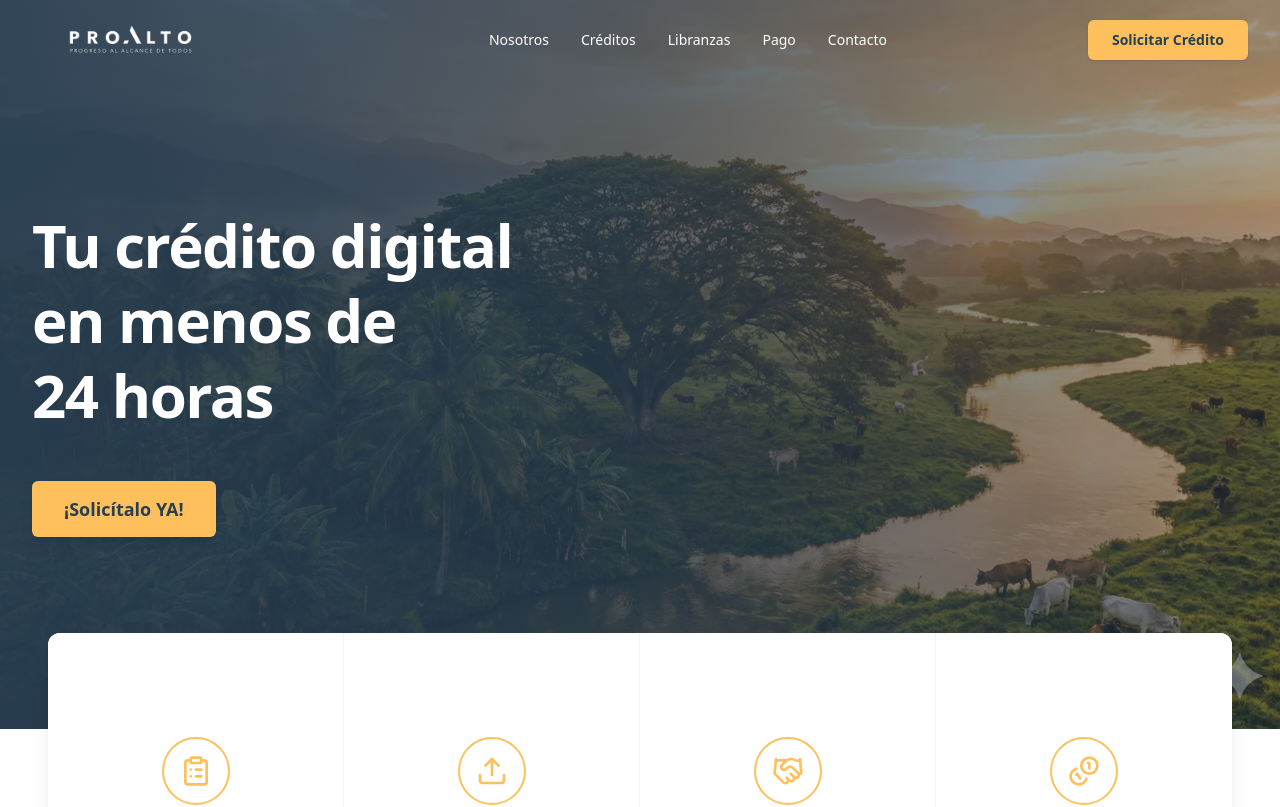
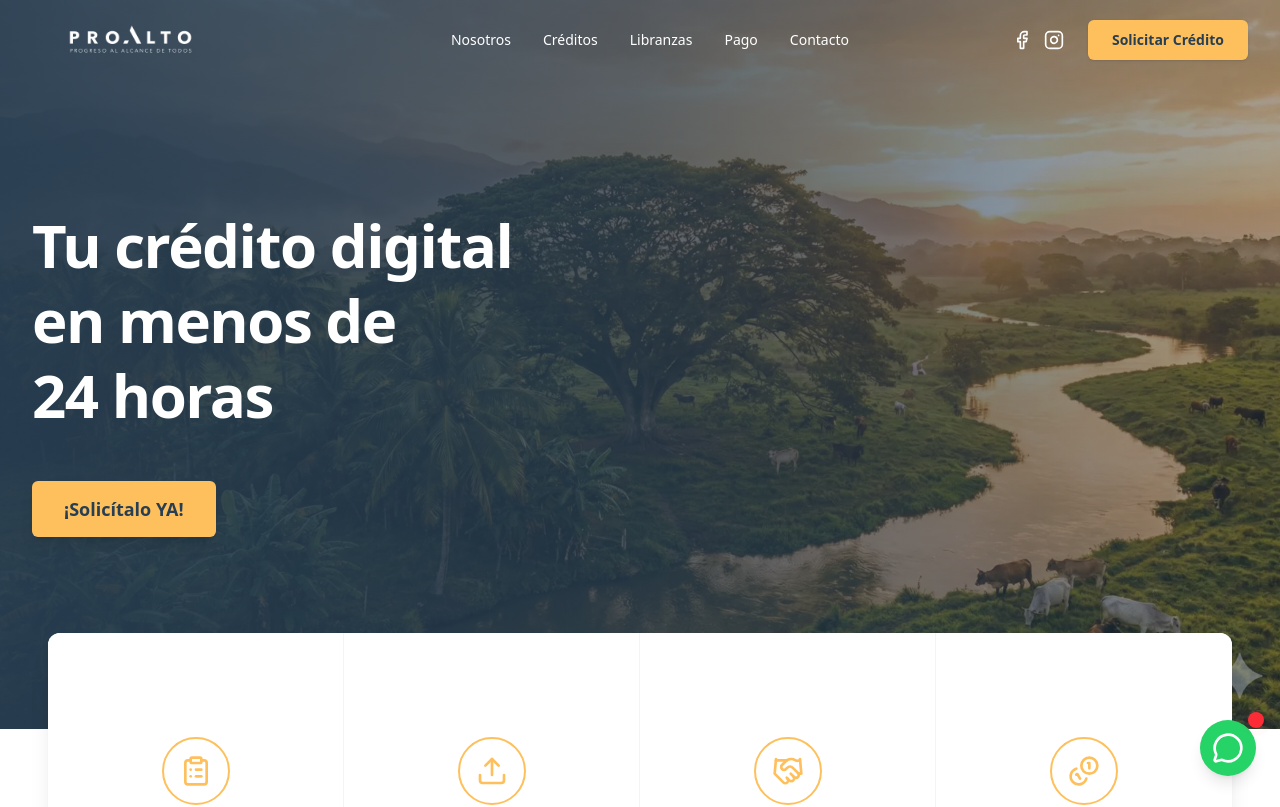
Before and after one commit to Ban68/proalto, a Next.js app: page / in a window 1280 px wide. Shown: the top 807 px of the page. Built offline with nearby package versions, Linux system fonts and the light colour scheme.

Commit message:
feat: add social media buttons (navbar + floating whatsapp)

```diff
--- a/app/layout.tsx
+++ b/app/layout.tsx
@@ -2,6 +2,7 @@ import type { Metadata } from "next";
 import { Outfit } from "next/font/google";
 import "./globals.css";
 import { cn } from "@/lib/utils";
+import { FloatingWhatsApp } from "@/components/ui/floating-whatsapp";
 
 const outfit = Outfit({
   subsets: ["latin"],
@@ -27,7 +28,8 @@ export default function RootLayout({
         )}
       >
         {children}
+        <FloatingWhatsApp />
       </body>
-    </html>
+    </html >
   );
 }
--- a/components/layout/navbar.tsx
+++ b/components/layout/navbar.tsx
@@ -3,7 +3,7 @@
 import { useState, useEffect } from "react";
 import Image from "next/image";
 import Link from "next/link";
-import { Menu } from "lucide-react";
+import { Menu, Facebook, Instagram } from "lucide-react";
 import { cn } from "@/lib/utils";
 
 export function Navbar() {
@@ -63,6 +63,14 @@ export function Navbar() {
                 </nav>
 
                 <div className="flex items-center gap-4">
+                    <div className="hidden md:flex items-center gap-3 mr-2">
+                        <Link href="https://www.facebook.com" target="_blank" rel="noopener noreferrer" className="text-white hover:text-[#fec05c] transition-colors">
+                            <Facebook className="h-5 w-5" />
+                        </Link>
+                        <Link href="https://www.instagram.com" target="_blank" rel="noopener noreferrer" className="text-white hover:text-[#fec05c] transition-colors">
+                            <Instagram className="h-5 w-5" />
+                        </Link>
+                    </div>
                     <Link
                         href="/formulario-de-registro"
                         className="hidden md:inline-flex h-10 items-center justify-center rounded-md bg-[#fec05c] px-6 py-2 text-sm font-bold text-[#283e52] shadow hover:bg-[#eeb14e] transition-colors"
--- /dev/null
+++ b/components/ui/floating-whatsapp.tsx
@@ -0,0 +1,37 @@
+"use client";
+
+import { useEffect, useState } from "react";
+import Link from "next/link";
+import { MessageCircle } from "lucide-react";
+import { cn } from "@/lib/utils";
+
+export function FloatingWhatsApp() {
+    const [isVisible, setIsVisible] = useState(false);
+
+    useEffect(() => {
+        const timer = setTimeout(() => {
+            setIsVisible(true);
+        }, 1000); // Show after 1 second
+
+        return () => clearTimeout(timer);
+    }, []);
+
+    return (
+        <Link
+            href="https://wa.me/573203454201" // Replace with actual number
+            target="_blank"
+            rel="noopener noreferrer"
+            className={cn(
+                "fixed bottom-6 right-6 z-50 flex h-14 w-14 items-center justify-center rounded-full bg-[#25D366] text-white shadow-lg transition-all duration-300 hover:scale-110 hover:shadow-xl focus:outline-none focus:ring-2 focus:ring-[#25D366] focus:ring-offset-2",
+                isVisible ? "translate-y-0 opacity-100" : "translate-y-10 opacity-0"
+            )}
+            aria-label="Chat on WhatsApp"
+        >
+            <MessageCircle className="h-8 w-8" />
+            <span className="absolute -top-2 -right-2 flex h-4 w-4">
+                <span className="animate-ping absolute inline-flex h-full w-full rounded-full bg-red-400 opacity-75"></span>
+                <span className="relative inline-flex rounded-full h-4 w-4 bg-red-500"></span>
+            </span>
+        </Link>
+    );
+}
```
